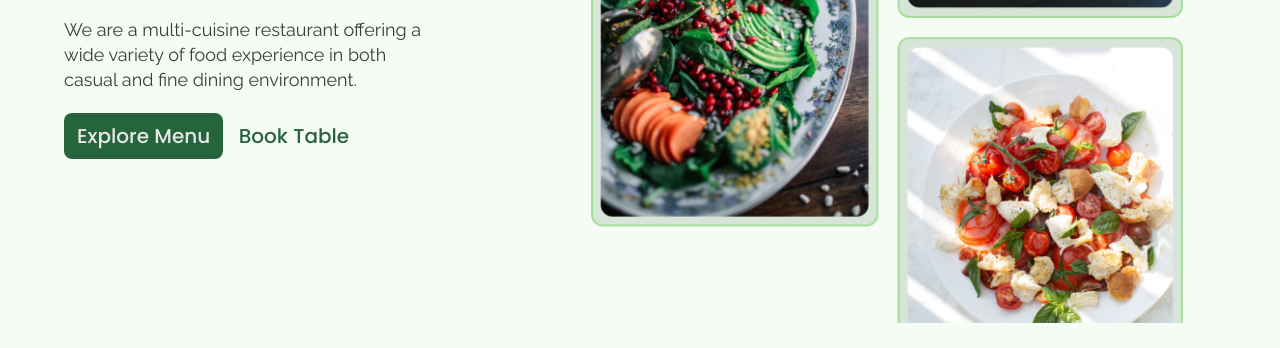
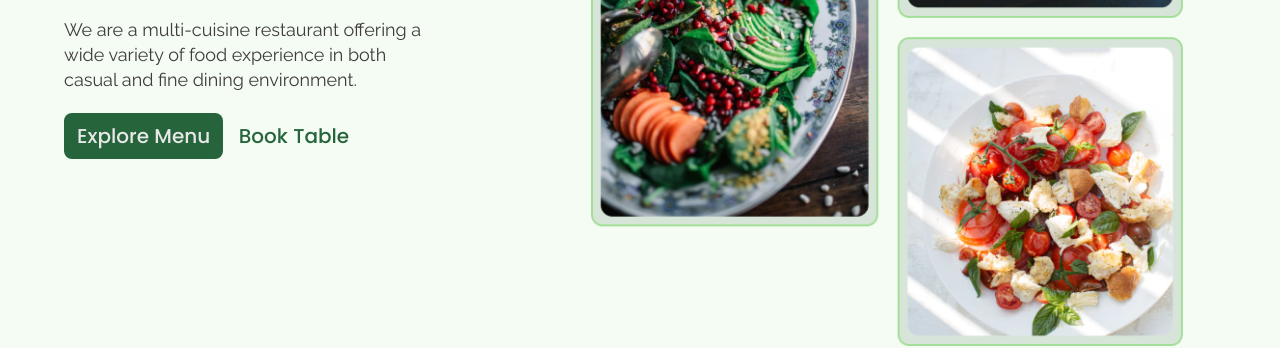
Before and after one commit to IbrahimHosny/shaif-s-cuisine-restaurant, a plain HTML site: page index.html in a window 1280 px wide. Shown: the part 477-825 px from the top of the page. Before the commit the page ends 800 px from the top, so only its background shows below. Drawn offline with nearby package versions, Linux system fonts and the light colour scheme.

Commit message:
last update and fix

```diff
--- a/main.js
+++ b/main.js
@@ -31,18 +31,16 @@ iconEl.addEventListener('click', navOpen);
 
 closeEl.addEventListener('click', navClose);
 
-window.onload = navClose();
-
 
 
 // AOS init
 
 AOS.init ({
-    offset:300,
-    delay:70,
-    duration:300,
+    offset:100,
+    delay:50,
+    duration:1000,
     easing: 'ease',
     once: false,
     mirror: false,
     anchorPlacement: 'top-bottom'
-})
+});
--- a/style/globalStyle.css
+++ b/style/globalStyle.css
@@ -15,7 +15,7 @@ html {
 }
 body {
     background-color: var(--lightGreen-2);
-    /* overflow-x: hidden; */
+    overflow-x: hidden;
 }
 section {
     padding: 100px 0px;
```
